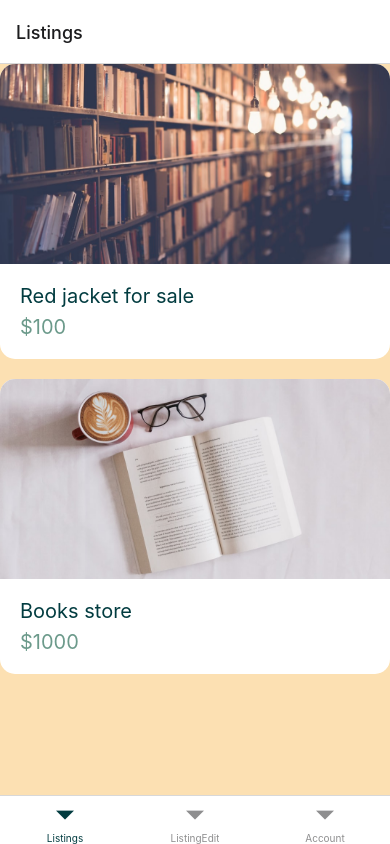
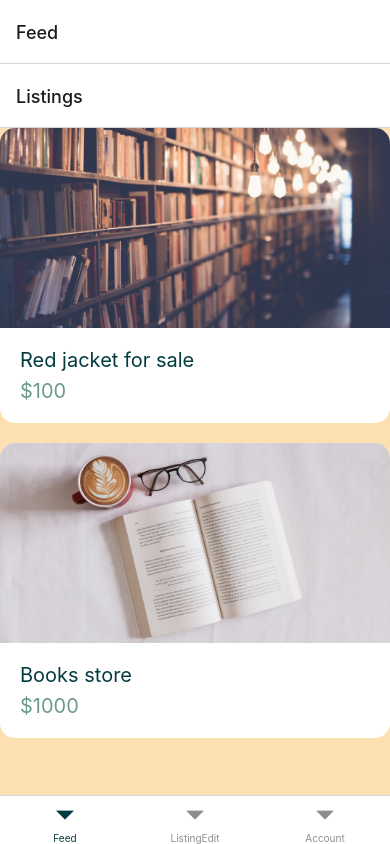
Before and after one commit to kozmarti/ReactNativeApp, a React Native app: screen /Feed in a window 390 px wide. Built offline with nearby package versions, Linux system fonts and the light colour scheme.

Commit message:
stable with feed navigator

```diff
--- a/app/navigation/AppNavigator.js
+++ b/app/navigation/AppNavigator.js
@@ -1,14 +1,14 @@
 import React from "react";
 import { createBottomTabNavigator } from "@react-navigation/bottom-tabs";
-import ListingsScreen from "../screens/ListingsScreen";
 import ListingEditScreen from "../screens/ListingEditScreen";
 import AccountScreen from "../screens/AccountScreen";
+import FeedNavigator from "./FeedNavigator";
 
 const Tab = createBottomTabNavigator();
 
 const AppNavigator = () => (
 	<Tab.Navigator>
-		<Tab.Screen name="Listings" component={ListingsScreen}/>
+		<Tab.Screen name="Feed" component={FeedNavigator}/>
 		<Tab.Screen name="ListingEdit" component={ListingEditScreen}/>
 		<Tab.Screen name="Account" component={AccountScreen}/>
 	</Tab.Navigator>
--- /dev/null
+++ b/app/navigation/FeedNavigator.js
@@ -0,0 +1,17 @@
+import React from 'react';
+
+import { createStackNavigator } from '@react-navigation/stack';
+
+
+import ListingsScreen from '../screens/ListingsScreen';
+import ListingDetailsScreen from '../screens/ListingDetailsScreen';
+const Stack = createStackNavigator();
+
+const FeedNavigator = () => (
+	<Stack.Navigator>
+		<Stack.Screen name="Listings" component={ListingsScreen}/>
+		<Stack.Screen name="ListingDetails" component={ListingDetailsScreen}/>
+	</Stack.Navigator>
+);
+
+export default FeedNavigator;
```
